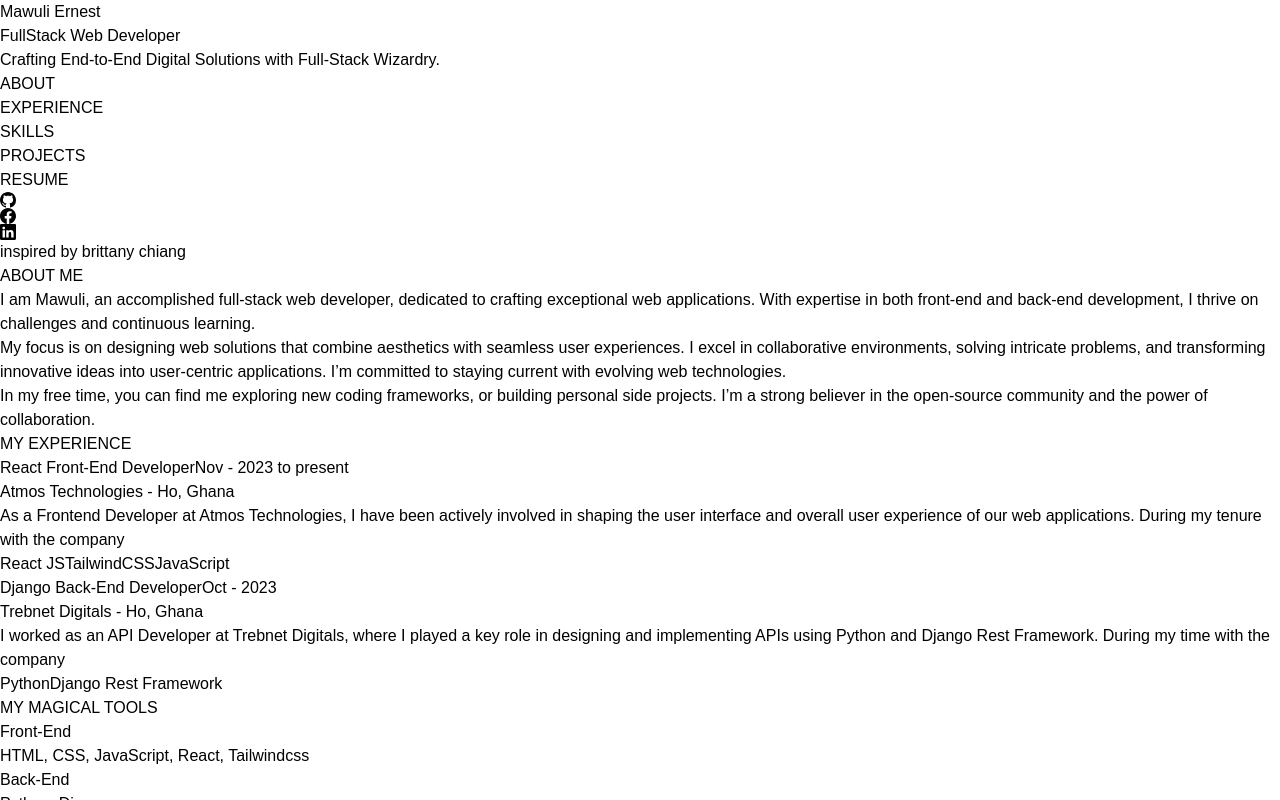
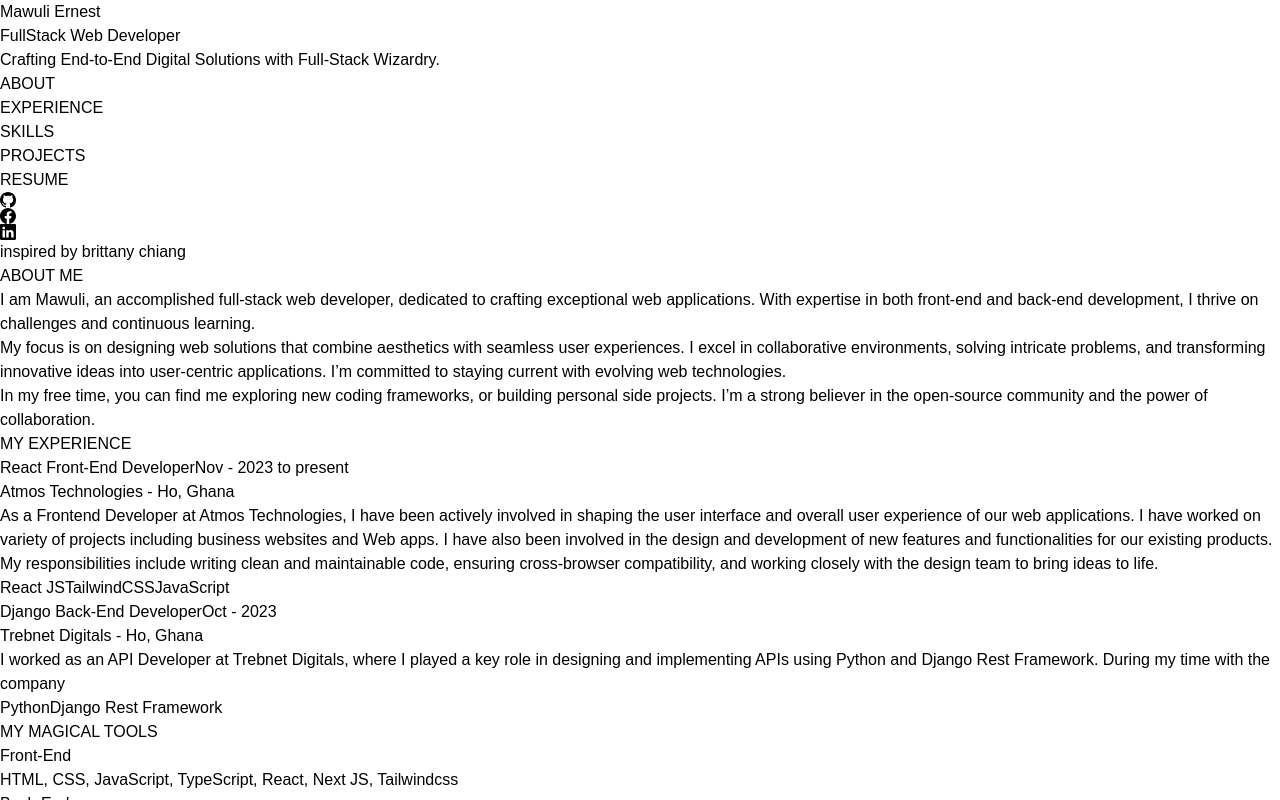
Before and after one commit to maulydev/maulydev.github.io, a React (Vite) app: page / in a window 1280 px wide. Shown: the top 800 px of the page. Built offline with nearby package versions, Linux system fonts and the light colour scheme.

Commit message:
skills and project update

```diff
--- a/src/components/Experience.jsx
+++ b/src/components/Experience.jsx
@@ -9,7 +9,7 @@ const experiences = [
     company: "Atmos Technologies",
     location: "Ho, Ghana",
     workDescription:
-      "As a Frontend Developer at Atmos Technologies, I have been actively involved in shaping the user interface and overall user experience of our web applications. During my tenure with the company",
+      "As a Frontend Developer at Atmos Technologies, I have been actively involved in shaping the user interface and overall user experience of our web applications. I have worked on variety of projects including business websites and Web apps. I have also been involved in the design and development of new features and functionalities for our existing products. My responsibilities include writing clean and maintainable code, ensuring cross-browser compatibility, and working closely with the design team to bring ideas to life.",
     stacks: ["React JS", "TailwindCSS", "JavaScript"],
   },
   {
--- a/src/components/Projects.jsx
+++ b/src/components/Projects.jsx
@@ -6,6 +6,7 @@ import ghosttalk from "../assets/ghosttalk.avif";
 import tipytools from "../assets/tipytools.avif";
 import hojobs from "../assets/hojobs.avif";
 import placeholder from "../assets/default.avif";
+import tipytools_logo from "../assets/tipytools_logo.jpg";
 import SectionTitle from "./SectionTitle";
 
 const projects = [
@@ -44,6 +45,13 @@ const projects = [
     image: placeholder,
     desc: "A python package to simplify sqlite3 database operations.",
   },
+  {
+    name: "Tipy UI Snippets",
+    url: "https://marketplace.visualstudio.com/items?itemName=Tipytools.tipy-ui-snippets",
+    stacks: ["VSCode"],
+    image: tipytools_logo,
+    desc: "Tipy UI Snippets is a Visual Studio Code extension providing a comprehensive collection of React JSX/TSX code snippets tailored to streamline your development process.",
+  },
 ];
 
 const ProjectCard = ({ project }) => {
@@ -57,7 +65,7 @@ const ProjectCard = ({ project }) => {
       <div className="hidden md:block shrink-0 md:w-32 md:h-full rounded-lg overflow-hidden p-[2px] bg-cyan-950">
         <img
           className="object-cover rounded"
-          src={project.image ? project.image : placeholder}
+          src={project.image || placeholder}
           alt=""
         />
       </div>
--- a/src/components/Skills.jsx
+++ b/src/components/Skills.jsx
@@ -6,7 +6,7 @@ const Skills = () => {
       <SectionTitle title="MY MAGICAL TOOLS" />
       <div>
         <h6 className="text-xl font-medium">Front-End</h6>
-        <p>HTML, CSS, JavaScript, React, Tailwindcss</p>
+        <p>HTML, CSS, JavaScript, TypeScript, React, Next JS, Tailwindcss</p>
       </div>
       <div>
         <h6 className="text-xl font-medium">Back-End</h6>
@@ -24,6 +24,10 @@ const Skills = () => {
         <h6 className="text-xl font-medium">Other Tools</h6>
         <p>VS Code, Postman, Trello, Slack, Jira</p>
       </div>
+      <div>
+        <h6 className="text-xl font-medium">Hosting</h6>
+        <p>Netlify, Vercel</p>
+      </div>
     </section>
   );
 };
```
Also changed, not shown: src/assets/tipytools_logo.jpg (added), 1 other file (tests, documents, lock files or other folders).
